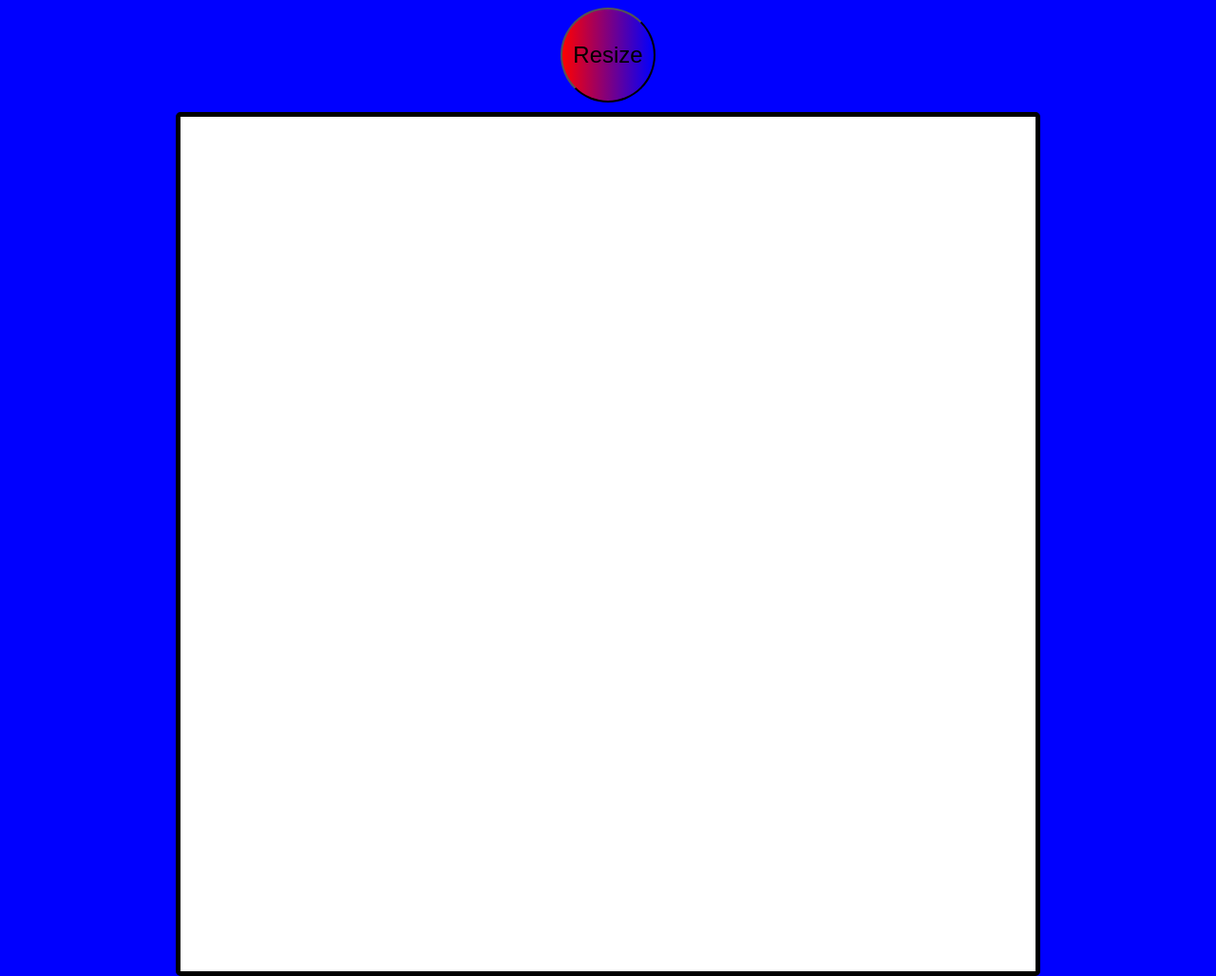
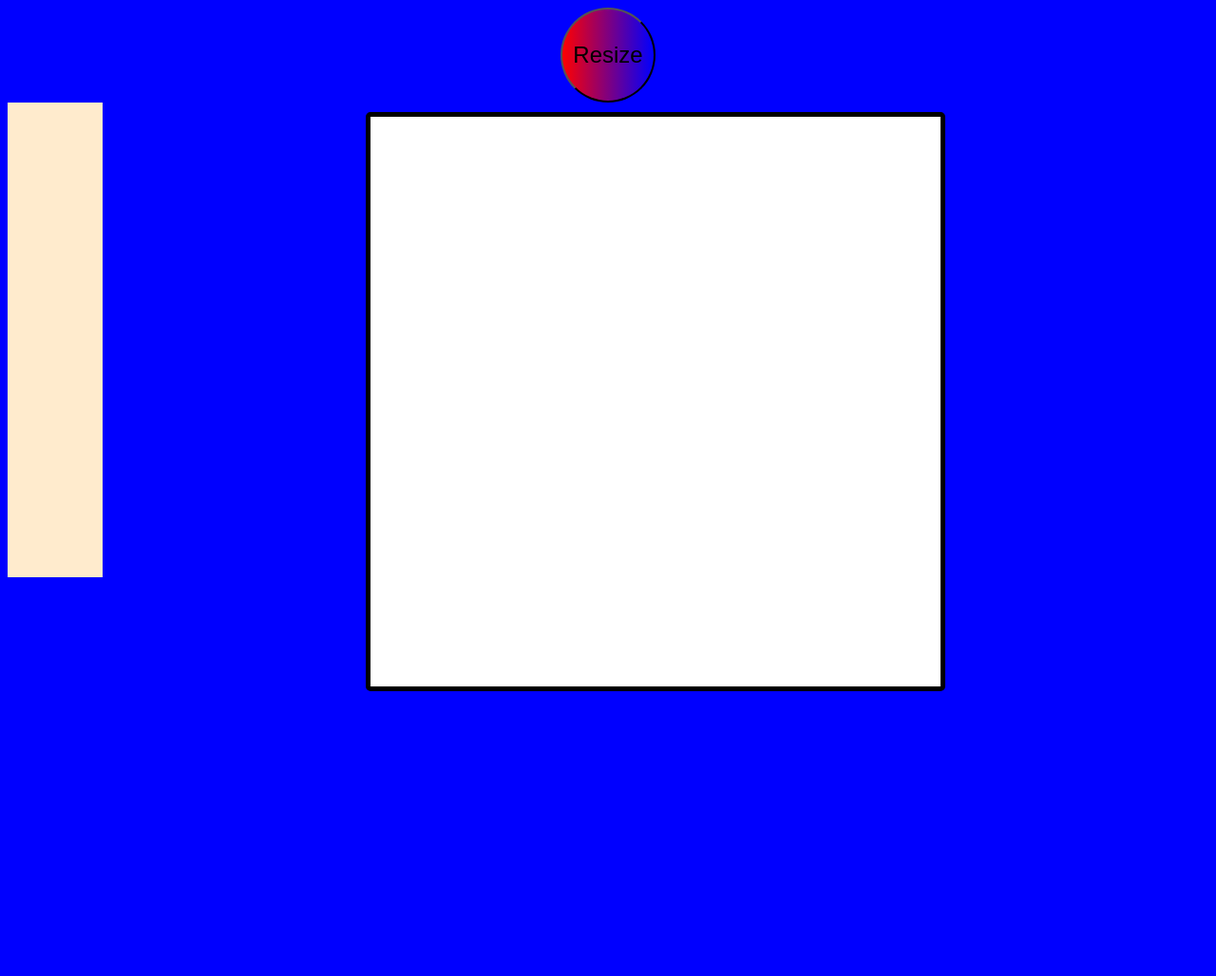
Before and after one commit to leetie/etch-a-sketch, a plain HTML site: page index.html in a window 1280 px wide. Shown: the whole page at 95% size. After the commit the page ends 800 px from the top, so only its background shows below. Drawn offline with Linux system fonts and the light colour scheme.

Commit message:
modified files

```diff
--- a/index.html
+++ b/index.html
@@ -9,6 +9,7 @@
 </head>
 <body>
   <div class="biggerContainer"></div>
+  <div class="sidebar"></div>
     <div class="container" id="container"></div>
 
 
--- a/script.js
+++ b/script.js
@@ -31,7 +31,7 @@ function genDivs(v) {
       var cell = document.createElement('div');
       cell.className = 'cell';
       cell.textContent = i;
-      cell.style.cssText = "height: " + (900 / v) + "px;";
+      cell.style.cssText = "height: " + (600 / v) + "px;";
       row.appendChild(cell);
     }
     e.appendChild(row);
--- a/style.css
+++ b/style.css
@@ -16,9 +16,19 @@ body {
   background-color: blue;
 }
 
+.sidebar {
+  background-color: blanchedalmond;
+  justify-content: center;
+  position: relative;
+  float: left;
+  height: 500px;
+  margin: auto;
+  width: 100px;
+}
+
 .container {
-  height: 900px;
-  width: 900px;
+  height: 600px;
+  width: 600px;
   justify-content: center;
   display: inline-flex;
   border: 5px black solid;
```
